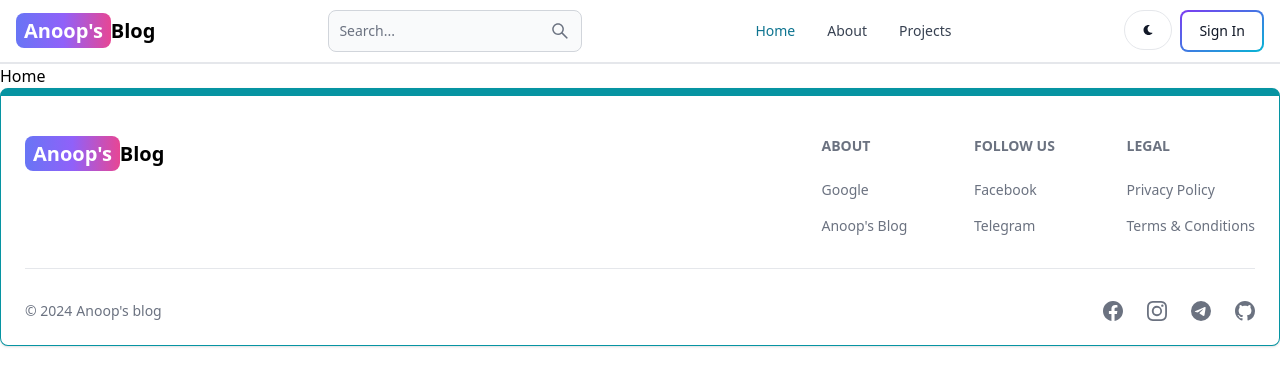
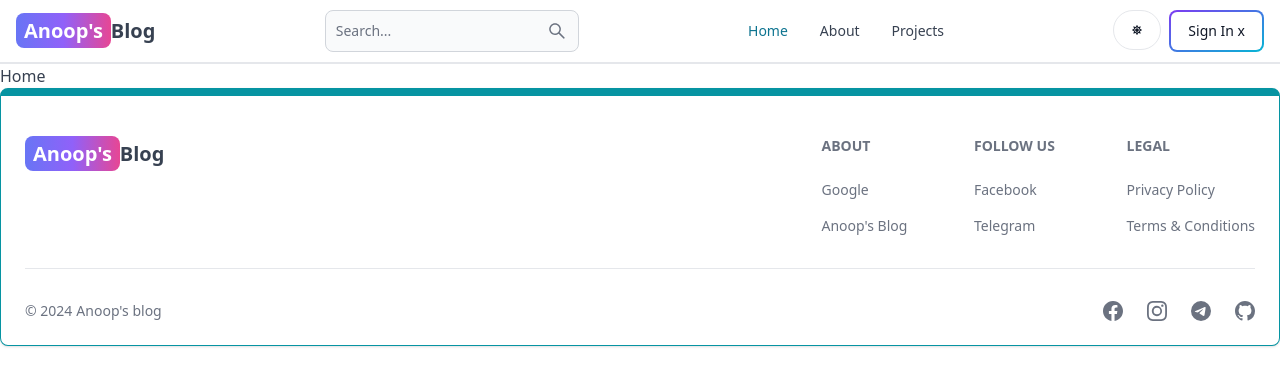
Before and after one commit to anoopkrishna07/mern-blog, a React (Vite) app in the folder client/: page / in a window 1280 px wide. Shown: the top 386 px of the page. Built offline with nearby package versions, Linux system fonts and the light colour scheme; no server answers.

Commit message:
complete dark mode functionality

```diff
--- a/client/src/components/Header.jsx
+++ b/client/src/components/Header.jsx
@@ -1,11 +1,16 @@
-import { Button, Navbar, TextInput } from 'flowbite-react'
+import { Avatar, Button, Dropdown, Navbar, TextInput } from 'flowbite-react'
 import React from 'react'
+import { AiOutlineSearch } from 'react-icons/ai'
+import { FaMoon, FaSun } from 'react-icons/fa'
+import { useSelector, useDispatch } from 'react-redux'
 import { Link, useLocation } from 'react-router-dom'
-import {AiOutlineSearch} from 'react-icons/ai'
-import {FaMoon} from 'react-icons/fa'
+import { toggleTheme } from '../redux/theme/themeslice.js'
 
 export default function Header() {
     const path = useLocation().pathname;
+    const dispatch = useDispatch();
+    const {currentUser} = useSelector((state) => state.user);
+    const {theme} = useSelector((state) => state.theme);
   return (
     <Navbar className='border-b-2'>
     <Link to="/" className='self-center whitespace-nowrap text-sm sm:text-xl font-semibold dark:text-white'>
@@ -24,14 +29,30 @@
         <AiOutlineSearch />
     </Button>
     <div className='flex gap-2 md:order-2'>
-      <Button className='w-12 h-10 hidden sm:inline' color='gray' pill>
-        <FaMoon />
+      <Button className='w-12 h-10 hidden sm:inline' color='gray' pill onClick={() => dispatch(toggleTheme())}>
+        {theme === 'light' ? <FaSun /> : <FaMoon /> }
       </Button>
-      <Link to='/sign-in'>
+      {currentUser ?
+      (  <Dropdown arrowIcon={false} inline label={
+          <Avatar alt='user' img={currentUser.profilePicture} rounded/>
+        }>
+          <Dropdown.Header>
+            <span className='block text-sm'>@{currentUser.username}</span>
+            <span className='block text-sm font-medium truncate'>{currentUser.email}</span>
+          </Dropdown.Header>
+          <Link to={'/dashboard?tab=profile'}>
+            <Dropdown.Item>Profile</Dropdown.Item>
+          </Link>
+          <Dropdown.Divider />
+          <Dropdown.Item>Sign Out</Dropdown.Item>
+        </Dropdown> ):
+      (  <Link to='/sign-in'>
         <Button gradientDuoTone='purpleToBlue' outline>
-            Sign In
+            Sign In x
         </Button>
-      </Link>
+      </Link> )
+      }
+
       <Navbar.Toggle />
     </div>
     <Navbar.Collapse>
--- /dev/null
+++ b/client/src/components/ThemeProvider.jsx
@@ -0,0 +1,13 @@
+import React from 'react'
+import { useSelector } from 'react-redux'
+
+export default function ThemeProvider({children}) {
+    const {theme} = useSelector((state) => state.theme);
+  return (
+    <div className={theme}>
+        <div className='bg-white text-gray-700 dark:bg-[rgb(16,23,42)] dark:text-gray-200 min-h-screen'>
+            {children}
+        </div>
+    </div>
+  )
+}
--- a/client/src/main.jsx
+++ b/client/src/main.jsx
@@ -5,11 +5,14 @@
 import { store, persistor } from './redux/store'
 import { Provider } from 'react-redux'
 import { PersistGate } from 'redux-persist/integration/react'
+import ThemeProvider from './components/ThemeProvider.jsx'
 
 createRoot(document.getElementById('root')).render(
   <PersistGate persistor={persistor}>
   <Provider store={store}>
-    <App />
+    <ThemeProvider>
+      <App />
+    </ThemeProvider>
   </Provider>
   </PersistGate>,
 )
--- a/client/src/redux/store.js
+++ b/client/src/redux/store.js
@@ -1,11 +1,13 @@
 import { configureStore, combineReducers } from '@reduxjs/toolkit';
 import userReducer from './user/userslice.js';
+import themeReducer from './theme/themeslice.js'
 import {persistReducer} from 'redux-persist';
 import storage from 'redux-persist/lib/storage';
 import persistStore from 'redux-persist/es/persistStore';
 
 const rootReducer = combineReducers({
-  user: userReducer
+  user: userReducer,
+  theme: themeReducer,
 });
 
 const persistConfig = {
--- /dev/null
+++ b/client/src/redux/theme/themeslice.js
@@ -0,0 +1,19 @@
+import {createSlice} from '@reduxjs/toolkit';
+
+const initialState = {
+    theme: 'light',
+};
+
+const themeslice = createSlice({
+    name: 'theme',
+    initialState,
+    reducers: {
+        toggleTheme: (state) =>{
+            state.theme = state.theme === 'light' ? 'dark' : 'light';
+        },
+    }
+});
+
+export const {toggleTheme} = themeslice.actions;
+
+export default themeslice.reducer;
```
